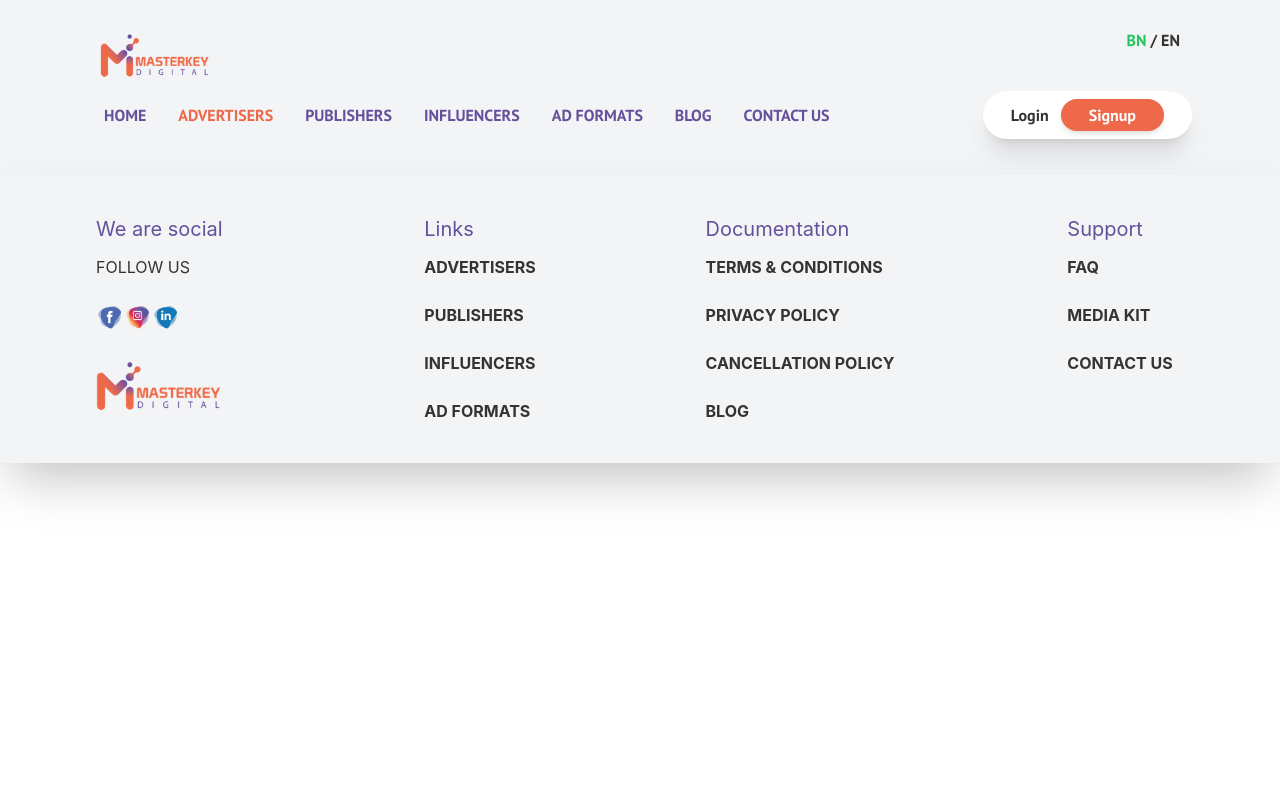
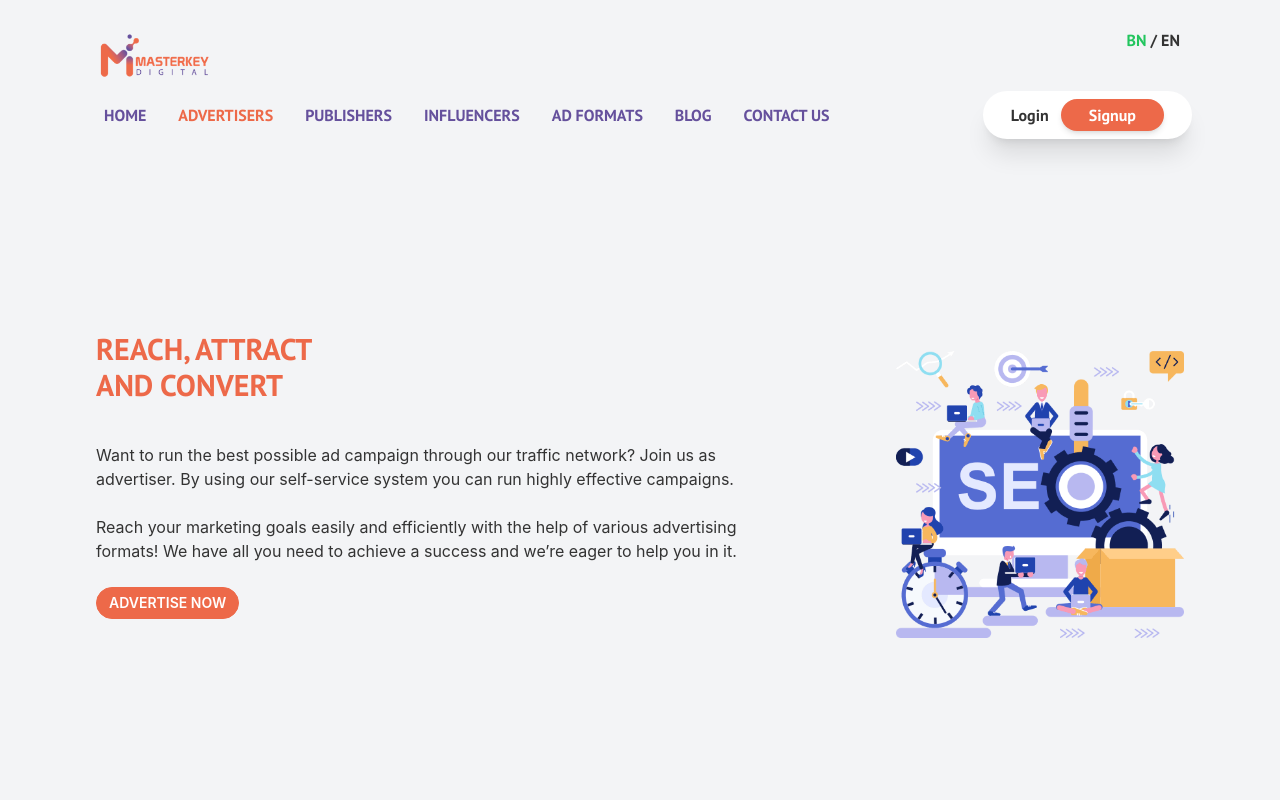
Before and after one commit to shayemhossainMK/masterkey-ads, a React (Create React App) app: page /advertisers in a window 1280 px wide. Shown: the top 800 px of the page. Built offline with nearby package versions, Linux system fonts and the light colour scheme.

Commit message:
new code added

```diff
--- a/src/Pages/Advertisers/Advertisers.js
+++ b/src/Pages/Advertisers/Advertisers.js
@@ -1,7 +1,12 @@
 import React from "react";
+import AdvertisersBanner from "./Banner/AdvertisersBanner";
 
 const Advertisers = () => {
-  return <div></div>;
+  return (
+    <div>
+      <AdvertisersBanner></AdvertisersBanner>
+    </div>
+  );
 };
 
 export default Advertisers;
--- /dev/null
+++ b/src/Pages/Advertisers/Banner/AdvertisersBanner.js
@@ -0,0 +1,39 @@
+import { faArrowRight } from "@fortawesome/free-solid-svg-icons";
+import { FontAwesomeIcon } from "@fortawesome/react-fontawesome";
+import React from "react";
+import bannerImg from "../../../img/banner.png";
+
+const AdvertisersBanner = () => {
+  return (
+    <div className="bg-gray-100 md:mt-[-5rem]">
+      <div className="md:px-20 px-5">
+        <div class="hero min-h-screen">
+          <div class="hero-content flex-col lg:flex-row-reverse">
+            <img className="w-72 order-2 md:order-1" src={bannerImg} />
+            <div className="order-1 md:order-2">
+              <h1 class="text-3xl text-primary font-bold banner">
+                REACH, ATTRACT <br /> AND CONVERT
+              </h1>
+              <p className="mt-10 md:pr-28">
+                Want to run the best possible ad campaign through our traffic
+                network? Join us as advertiser. By using our self-service system
+                you can run highly effective campaigns.
+              </p>
+              <p class="py-6 md:pr-28">
+                Reach your marketing goals easily and efficiently with the help
+                of various advertising formats! We have all you need to achieve
+                a success and we’re eager to help you in it.
+              </p>
+
+              <button class="btn btn-primary btn-sm  rounded-full text-white mb-10 hover:bg-transparent hover:text-secondary duration-300">
+                Advertise Now
+              </button>
+            </div>
+          </div>
+        </div>
+      </div>
+    </div>
+  );
+};
+
+export default AdvertisersBanner;
--- a/src/Pages/Home/Home/Home.js
+++ b/src/Pages/Home/Home/Home.js
@@ -6,6 +6,7 @@ import "./Home.css";
 import Summary from "../Summary/Summary";
 import Reviews from "../Reviews/Reviews";
 import OurPartners from "../OurPartners/OurPartners";
+import OurPartnersTwo from "../OurPartners/OurPartnersTwo";
 
 const Home = () => {
   return (
@@ -15,7 +16,14 @@ const Home = () => {
       <AddFormat></AddFormat>
       <Summary></Summary>
       <Reviews></Reviews>
-      <OurPartners></OurPartners>
+      <div>
+        <div className="hidden md:block">
+          <OurPartners></OurPartners>
+        </div>
+        <div className="block md:hidden">
+          <OurPartnersTwo></OurPartnersTwo>
+        </div>
+      </div>
     </div>
   );
 };
--- a/src/Pages/Home/OurPartners/OurPartners.js
+++ b/src/Pages/Home/OurPartners/OurPartners.js
@@ -9,6 +9,8 @@ import daraz from "../../../img/partners/daraz-logo.png";
 import bkash from "../../../img/partners/bkash.png";
 import citybank from "../../../img/partners/citybank.png";
 import nagad from "../../../img/partners/nagad.svg";
+import walton from "../../../img/partners/walton.png";
+import samsung from "../../../img/partners/samsung.jpeg";
 
 export default class OurPartners extends Component {
   constructor(props) {
@@ -68,22 +70,22 @@ export default class OurPartners extends Component {
               <div>
                 <div className="shadow-2xl bg-base-100 w-48 px-10 py-7  rounded-lg">
                   <img className="w-28" src={nagad} alt="" />
-                  <p className="mt-5 text-center">Nagad</p>
+                  <p className="mt-4 text-center">Nagad</p>
                 </div>
               </div>
             </div>
             <div key={5} className="mx-2 md:mx-10 pr-5 mr-5">
               <div>
-                <div className="shadow-2xl bg-base-100 w-32 px-10 py-7 rounded-lg">
-                  <img className="w-10" src={brand1} alt="" />
-                  <p className="mt-5">Daraz</p>
+                <div className="shadow-2xl bg-base-100 w-48 px-10 py-3 rounded-lg">
+                  <img className="w-28 mx-auto" src={walton} alt="" />
+                  <p className="mt-3 text-center">Walton</p>
                 </div>
               </div>
             </div>
             <div key={6} className="mx-2 md:mx-10 pr-5 mr-5">
-              <div className="shadow-2xl bg-base-100 w-32 px-10 py-7 mb-20  rounded-lg">
-                <img className="w-10" src={brand1} alt="" />
-                <p className="mt-5">Daraz</p>
+              <div className="shadow-2xl bg-base-100 w-48 px-10 py-5 mb-20  rounded-lg">
+                <img className="w-28 mx-auto" src={samsung} alt="" />
+                <p className="mt-5 text-center">Samsung</p>
               </div>
             </div>
           </Slider>
--- /dev/null
+++ b/src/Pages/Home/OurPartners/OurPartnersTwo.js
@@ -0,0 +1,111 @@
+import React, { Component } from "react";
+import Slider from "react-slick";
+import "slick-carousel/slick/slick.css";
+import "slick-carousel/slick/slick-theme.css";
+import { FontAwesomeIcon } from "@fortawesome/react-fontawesome";
+import { faAngleLeft, faAngleRight } from "@fortawesome/free-solid-svg-icons";
+import daraz from "../../../img/partners/daraz-logo.png";
+import bkash from "../../../img/partners/bkash.png";
+import citybank from "../../../img/partners/citybank.png";
+import nagad from "../../../img/partners/nagad.svg";
+import walton from "../../../img/partners/walton.png";
+import samsung from "../../../img/partners/samsung.jpeg";
+
+export default class OurPartnersTwo extends Component {
+  constructor(props) {
+    super(props);
+    this.next = this.next.bind(this);
+    this.previous = this.previous.bind(this);
+  }
+  next() {
+    this.slider.slickNext();
+  }
+  previous() {
+    this.slider.slickPrev();
+  }
+  render() {
+    const settings = {
+      dots: true,
+      infinite: true,
+      speed: 500,
+      slidesToShow: 2,
+      slidesToScroll: 1,
+    };
+    return (
+      <div className="bg-secondary">
+        <div className="text-center pt-7">
+          <h3 className="text-2xl text-base-100">OUR PARTNERS</h3>
+        </div>
+        <div className="px-5 md:px-20 py-10">
+          <div className="text-center mb-10">
+            <p className="font-bold text-secondary text-2xl">SUCCESS STORIES</p>
+          </div>
+          <div className="">
+            <Slider ref={(c) => (this.slider = c)} {...settings}>
+              <div key={1} className="mx-2 md:mx-10 pr-5">
+                <div>
+                  <div className="shadow-2xl bg-base-100 w-40 px-10 py-5 rounded-lg">
+                    <img className="w-16 mx-auto" src={daraz} alt="" />
+                    <p className="mt-4 text-center">Daraz</p>
+                  </div>
+                </div>
+              </div>
+              <div key={2} className="mx-2 md:mx-10 pr-5">
+                <div>
+                  <div className="shadow-2xl bg-base-100 w-40 px-10 py-6 rounded-lg">
+                    <img className="w-[85px] mx-auto" src={bkash} alt="" />
+                    <p className="mt-4  text-center">bKash</p>
+                  </div>
+                </div>
+              </div>
+              <div key={3} className="mx-2 md:mx-10 pr-5 mr-5">
+                <div>
+                  <div className="shadow-2xl bg-base-100 w-40 px-10 py-5  rounded-lg">
+                    <img className="w-24" src={citybank} alt="" />
+                    <p className="mt-5 text-center">City Bank</p>
+                  </div>
+                </div>
+              </div>
+              <div key={4} className="mx-2 md:mx-10 pr-5 mr-5">
+                <div>
+                  <div className="shadow-2xl bg-base-100 w-40 px-10 py-8  rounded-lg">
+                    <img className="w-28" src={nagad} alt="" />
+                    <p className="mt-5 text-center">Nagad</p>
+                  </div>
+                </div>
+              </div>
+              <div key={5} className="mx-2 md:mx-10 pr-5 mr-5">
+                <div>
+                  <div className="shadow-2xl bg-base-100 w-40 px-10 py-5 rounded-lg">
+                    <img className="w-28 mx-auto" src={walton} alt="" />
+                    <p className="mt-5 text-center">Walton</p>
+                  </div>
+                </div>
+              </div>
+              <div key={6} className="mx-2 md:mx-10 pr-5 mr-5">
+                <div className="shadow-2xl bg-base-100 w-40 px-10 py-7 mb-20  rounded-lg">
+                  <img className="w-28 mx-auto" src={samsung} alt="" />
+                  <p className="mt-6 text-center">Samsung</p>
+                </div>
+              </div>
+            </Slider>
+          </div>
+          <div className="mt-16" style={{ textAlign: "center" }}>
+            <button
+              className=" px-4 mr-3 py-2  bg-base-100 rounded-full shadow-md"
+              onClick={this.previous}
+            >
+              <FontAwesomeIcon icon={faAngleLeft} />
+            </button>
+            <button
+              className=" py-2 px-4 bg-base-100 rounded-full shadow-md"
+              onClick={this.next}
+            >
+              <FontAwesomeIcon icon={faAngleRight} />
+            </button>
+          </div>
+        </div>
+      </div>
+    );
+  }
+}
--- a/src/Shared/Footer/Footer.js
+++ b/src/Shared/Footer/Footer.js
@@ -9,8 +9,10 @@ const Footer = () => {
     <div className="bg-gray-100">
       <div className="py-10 shadow-2xl ">
         <div className="grid grid-cols-2 md:grid-cols-4">
-          <div className="md:mx-auto pl-2 md:pl-0">
-            <p className="text-secondary text-xl mb-3">We are social </p>
+          <div className="md:mx-auto pl-4 md:pl-0">
+            <p className="text-secondary text-xl mb-3 font-bold">
+              We are social{" "}
+            </p>
             <p className="">FOLLOW US</p>
             <br />
             <div className="flex">
@@ -28,61 +30,63 @@ const Footer = () => {
             <img className="w-32" src={logoOne} alt="" />
           </div>
           <div className="mx-auto">
-            <p className="text-secondary text-xl mb-3">Links</p>
-            <a className="font-bold" href="">
+            <p className="text-secondary text-xl mb-3 font-bold">Links</p>
+            <a className="font-semibold" href="">
               ADVERTISERS
             </a>
             <br />
             <br />
-            <a className="font-bold" href="">
+            <a className="font-semibold" href="">
               PUBLISHERS
             </a>
             <br />
             <br />
-            <a className="font-bold" href="">
+            <a className="font-semibold" href="">
               INFLUENCERS
             </a>
             <br />
             <br />
-            <a className="font-bold mt-2" href="">
+            <a className="font-semibold mt-2" href="">
               AD FORMATS
             </a>
           </div>
-          <div className="mx-auto mt-10 md:mt-0">
-            <p className="text-secondary text-xl mb-3">Documentation</p>
-            <a className="font-bold" href="">
+          <div className="mx-auto mt-10 md:mt-0 pl-3">
+            <p className="text-secondary text-xl mb-3 font-bold">
+              Documentation
+            </p>
+            <a className="font-semibold" href="">
               TERMS & CONDITIONS
             </a>
             <br />
             <br />
-            <a className="font-bold" href="">
+            <a className="font-semibold" href="">
               PRIVACY POLICY{" "}
             </a>
             <br />
             <br />
-            <a className="font-bold" href="">
+            <a className="font-semibold" href="">
               CANCELLATION POLICY
             </a>
             <br />
             <br />
-            <a className="font-bold" href="">
+            <a className="font-semibold" href="">
               BLOG
             </a>
           </div>
           <div className="mx-auto mt-10 md:mt-0">
-            <p className="text-secondary text-xl mb-3">Support</p>
+            <p className="text-secondary text-xl mb-3 font-bold">Support</p>
 
-            <a className="mb-2 font-bold" href="">
+            <a className="mb-2 font-semibold" href="">
               FAQ
             </a>
             <br />
             <br />
-            <a className="mb-2 font-bold" href="">
+            <a className="mb-2 font-semibold" href="">
               MEDIA KIT
             </a>
             <br />
             <br />
-            <a className="font-bold" href="">
+            <a className="font-semibold" href="">
               CONTACT US
             </a>
             <br />
```
Also changed, not shown: src/Pages/Advertisers/Banner/AdvertisersBanner.css (added), src/img/partners/samsung.jpeg (added), src/img/partners/walton.png (added).
